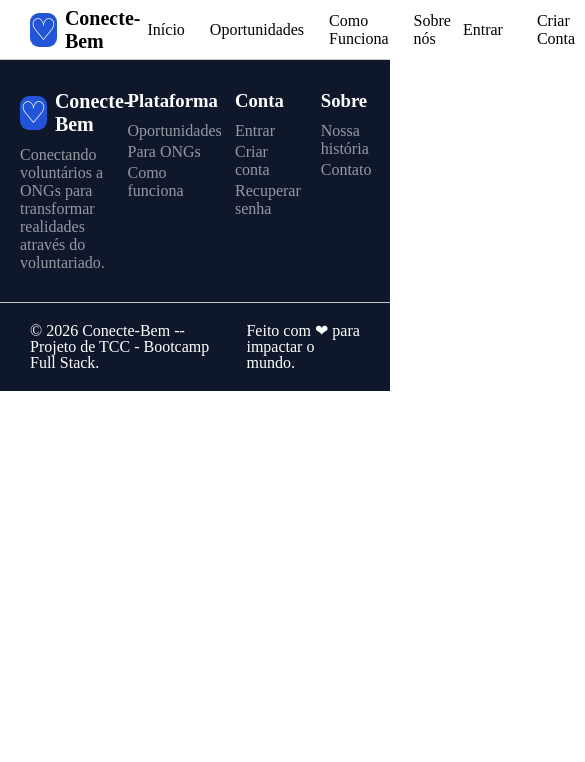
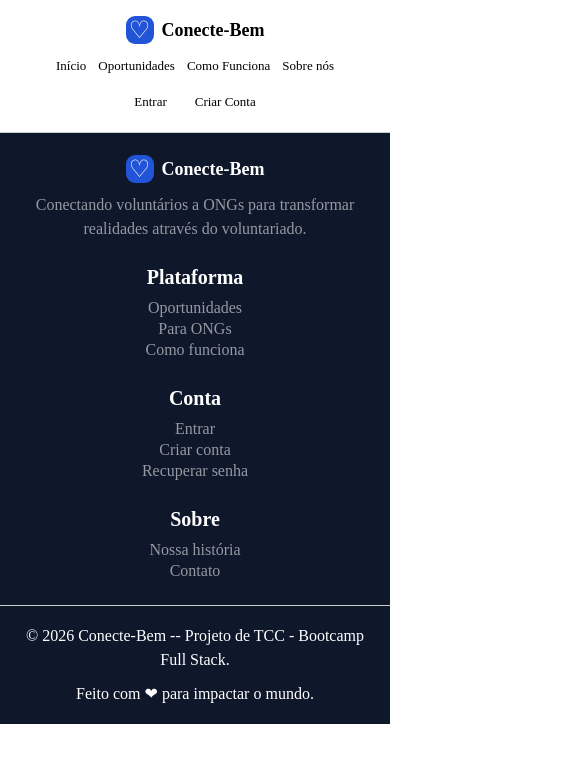
Before and after one commit to julianorafael-dev/conecte-bem, a React (Vite) app in the folder frontend/: page /perfil in a window 390 px wide. Shown: the top 762 px of the page, 585 px wide, since content can reach past the window. Built offline with nearby package versions, Linux system fonts and the light colour scheme.

Commit message:
style: melhora responsividade do header e footer no mobile

```diff
--- a/frontend/package.json
+++ b/frontend/package.json
@@ -10,8 +10,11 @@
     "preview": "vite preview"
   },
   "dependencies": {
+    "@fortawesome/free-solid-svg-icons": "^7.3.1",
+    "@fortawesome/react-fontawesome": "^3.5.0",
     "react": "^19.2.8",
-    "react-dom": "^19.2.8"
+    "react-dom": "^19.2.8",
+    "react-router-dom": "^7.18.4"
   },
   "devDependencies": {
     "@eslint/js": "^10.0.1",
--- a/frontend/src/componentes/Footer/Footer.css
+++ b/frontend/src/componentes/Footer/Footer.css
@@ -49,12 +49,17 @@
 
 }
 
-.footer_superior h3 {
+.footer_plataforma h3,
+.footer_conta h3,
+.footer_sobre h3 {
     margin-top: 0;
     margin-bottom: 10px;
     color: #FFF;
     text-align: left;
     width: 100%;
+    font-size: 20px;
+    font-weight: 700;
+    line-height: 1.2;
 }
 
 .footer_inferior {
@@ -70,3 +75,62 @@
     margin: 0;
     line-height: 1;
 }
+
+@media (max-width: 768px) {
+    .footer_superior {
+        flex-wrap: wrap;
+        padding: 24px 20px;
+        gap: 24px;
+    }
+
+    .footer_superior > div {
+        width: calc(50% - 12px);
+        align-items: center;
+        justify-content: center;
+        text-align: center;
+    }
+
+    .footer_superior h3 {
+        text-align: center;
+    }
+
+    .footer_superior ul {
+        display: flex;
+        flex-direction: column;
+        align-items: center;
+    }
+
+    .footer_inferior {
+        flex-direction: column;
+        text-align: center;
+        padding: 18px 20px;
+        gap: 10px;
+    }
+}
+
+@media (max-width: 480px) {
+    .footer_superior {
+        flex-direction: column;
+        align-items: center;
+        text-align: center;
+        padding: 22px 16px;
+    }
+
+    .footer_superior > div {
+        width: 100%;
+        align-items: center;
+    }
+
+    .footer_superior h3 {
+        text-align: center;
+    }
+
+    .footer_logo p {
+        line-height: 1.5;
+        text-align: center;
+    }
+
+    .footer_inferior p {
+        line-height: 1.5;
+    }
+}
--- a/frontend/src/componentes/Header/Header.css
+++ b/frontend/src/componentes/Header/Header.css
@@ -80,3 +80,68 @@
     text-decoration: underline;
     color: #fff;
 }
+
+@media (max-width: 768px) {
+    .header {
+        height: auto;
+        padding: 18px 20px;
+        flex-wrap: wrap;
+        justify-content: center;
+        gap: 14px;
+    }
+
+    .logo {
+        width: 100%;
+        justify-content: center;
+    }
+
+    .menu {
+        width: 100%;
+        flex-wrap: wrap;
+        justify-content: center;
+        gap: 10px 18px;
+    }
+
+    .menu a {
+        font-size: 14px;
+    }
+
+    .menu_login_cadastro {
+        width: 100%;
+        justify-content: center;
+        flex-wrap: wrap;
+    }
+}
+
+@media (max-width: 480px) {
+    .header {
+        padding: 16px 14px;
+    }
+
+    .logo strong {
+        font-size: 18px;
+    }
+
+    .coracao {
+        width: 28px;
+        height: 28px;
+        font-size: 24px;
+    }
+
+    .menu {
+        gap: 8px 12px;
+    }
+
+    .menu a,
+    .menu_login_cadastro a {
+        font-size: 13px;
+    }
+
+    .menu_login_cadastro {
+        gap: 8px;
+    }
+
+    .menu_login_cadastro a {
+        padding: 6px 10px;
+    }
+}
```
Also changed, not shown: 1 other file (tests, documents, lock files or other folders).
